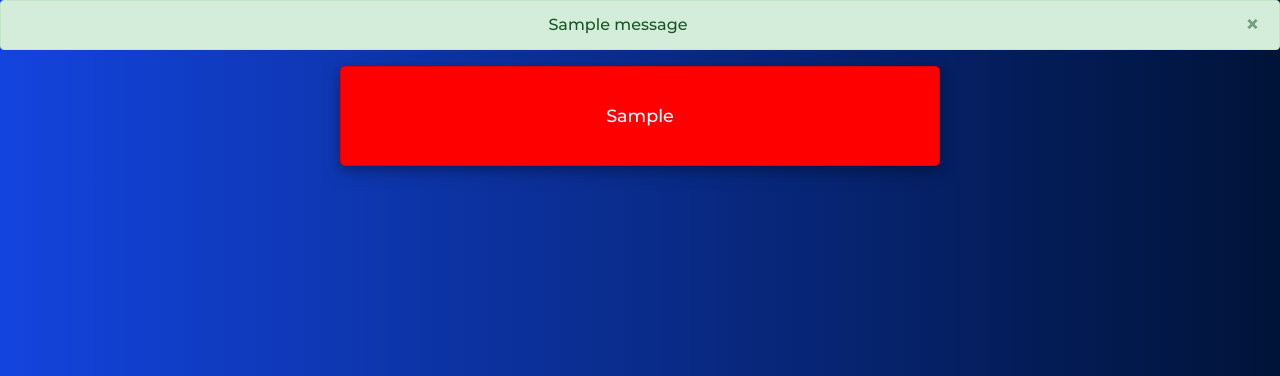
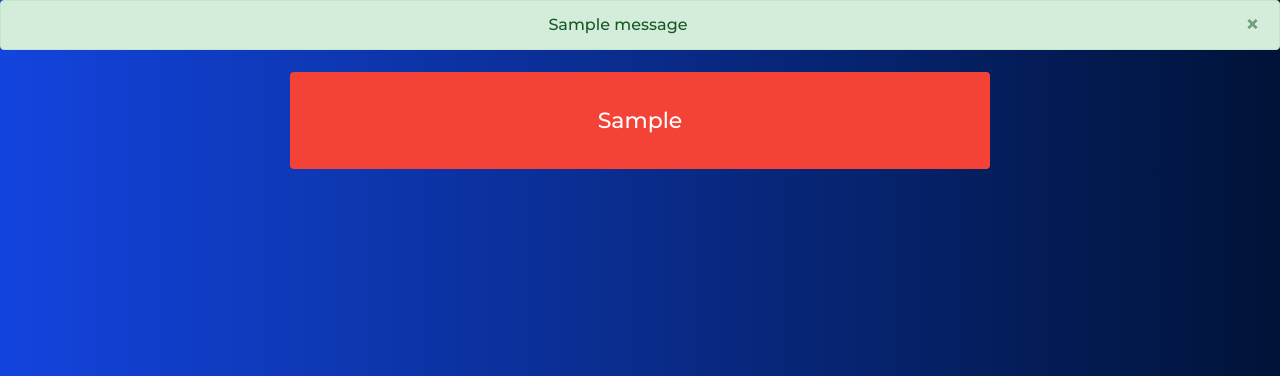
Before and after one commit to Grrame22/Not-Reddit, a Django app: page /category_list/ in a window 1280 px wide. Shown: the part 76-452 px from the top of the page. Run offline with Django 3.2, Linux system fonts and the light colour scheme; a user stored in the database is signed in; tables that the repository leaves empty hold one stand-in row (values such as "Sample post"); one stand-in notice (Sample message) is shown; some libraries are stand-ins or nearby versions.

Commit message:
Changed Categories list view

```diff
--- a/startup/templates/startup/category_list.html
+++ b/startup/templates/startup/category_list.html
@@ -5,51 +5,36 @@
 {% block content %}
     {% if user.is_authenticated %}
         {% for category in category_list %}
-            <div class="container text-center" style="width: max-content; font-size: 1.1rem">
+            <div class="container text-center" style="width: max-content; margin-top: 1.1rem">
                 {% if category.id is 1 %}
-            <div class="card my-3 user_media_card"
-                 style="background: red">
-            <div class="card-body my-3">
-                <a href="{% url 'category_article_list' category.id %}" style="color: white">{{ category }}</a>
-            </div>
+                    <a href="{% url 'category_article_list' category.id %}">
+                        <button class="button button_red">{{ category }}</button>
+                    </a>
                 {% else %}
                     {% if category.id is 2 %}
-                <div class="card my-3 user_media_card"
-                     style="background: orange">
-                <div class="card-body my-3">
-                    <a href="{% url 'category_article_list' category.id %}" style="color: white">{{ category }}</a>
-                </div>
+                        <a href="{% url 'category_article_list' category.id %}">
+                            <button class="button button_orange">{{ category }}</button>
+                        </a>
                     {% else %}
                         {% if category.id is 3 %}
-                    <div class="card my-3 user_media_card"
-                         style="background: green">
-                    <div class="card-body my-3">
-                        <a href="{% url 'category_article_list' category.id %}" style="color: white">{{ category }}</a>
-                    </div>
+                            <a href="{% url 'category_article_list' category.id %}">
+                                <button class="button button_yellow">{{ category }}</button>
+                            </a>
                         {% else %}
                             {% if category.id is 4 %}
-                        <div class="card my-3 user_media_card"
-                             style="background: dodgerblue">
-                        <div class="card-body my-3">
-                            <a href="{% url 'category_article_list' category.id %}"
-                               style="color: white">{{ category }}</a>
-                        </div>
+                                <a href="{% url 'category_article_list' category.id %}">
+                                    <button class="button button_green">{{ category }}</button>
+                                </a>
                             {% else %}
                                 {% if category.id is 5 %}
-                            <div class="card my-3 user_media_card"
-                                 style="background: blue">
-                            <div class="card-body my-3">
-                                <a href="{% url 'category_article_list' category.id %}"
-                                   style="color: white">{{ category }}</a>
-                            </div>
+                                    <a href="{% url 'category_article_list' category.id %}">
+                                        <button class="button button_lightblue">{{ category }}</button>
+                                    </a>
                                 {% else %}
                                     {% if category.id is 6 %}
-                                <div class="card my-3 user_media_card"
-                                     style="background: #6116a7">
-                                <div class="card-body my-3">
-                                    <a href="{% url 'category_article_list' category.id %}"
-                                       style="color: white">{{ category }}</a>
-                                </div>
+                                        <a href="{% url 'category_article_list' category.id %}">
+                                            <button class="button button_blue" style="margin-bottom: 1.1rem">{{ category }}</button>
+                                        </a>
                                     {% endif %}
                                 {% endif %}
                             {% endif %}
--- a/static/css/main.css
+++ b/static/css/main.css
@@ -332,3 +332,108 @@ hr.socket {
 .add_button button {
     padding-right: 2rem;
 }
+
+.button {
+    border-radius: 4px;
+    width: 700px;
+    color: white;
+    padding: 30px 220px;
+    text-align: center;
+    text-decoration: none;
+    display: inline-block;
+    font-size: 22px;
+    margin: 4px 2px;
+    transition-duration: 0.4s;
+    cursor: pointer;
+}
+
+/* red button */
+
+.button_red {
+    background-color: #f44336;
+    color: white;
+    border: 2px solid #f44336;
+}
+
+.button_red:hover {
+    background-color: white;
+    color: #f44336;
+}
+
+/* orange button */
+
+.button_orange {
+    background-color: #f48f36;
+    color: white;
+    border: 2px solid #f48f36;
+}
+
+.button_orange:hover {
+    background-color: white;
+    color: #f48f36;
+}
+
+/* yellow button */
+
+.button_yellow {
+    background-color: #f4cb36;
+    color: white;
+    border: 2px solid #f4cb36;
+}
+
+.button_yellow:hover {
+    background-color: white;
+    color: #f4cb36;
+}
+
+/* green button */
+
+.button_green {
+    background-color: #49ad35;
+    color: white;
+    border: 2px solid #49ad35;
+}
+
+.button_green:hover {
+    background-color: white;
+    color: #49ad35;
+}
+
+/* lightblue button */
+
+.button_lightblue {
+    background-color: #23dce2;
+    color: white;
+    border: 2px solid #23dce2;
+}
+
+.button_lightblue:hover {
+    background-color: white;
+    color: #23dce2;
+}
+
+/* blue button */
+
+.button_blue {
+    background-color: #234ce2;
+    color: white;
+    border: 2px solid #234ce2;
+}
+
+.button_blue:hover {
+    background-color: white;
+    color: #234ce2;
+}
+
+/* violet button */
+
+.button_violet {
+    background-color: #6623e2;
+    color: white;
+    border: 2px solid #6623e2;
+}
+
+.button_violet:hover {
+    background-color: white;
+    color: #6623e2;
+}
```
Lines whose indentation alone changed are shown as unchanged.
